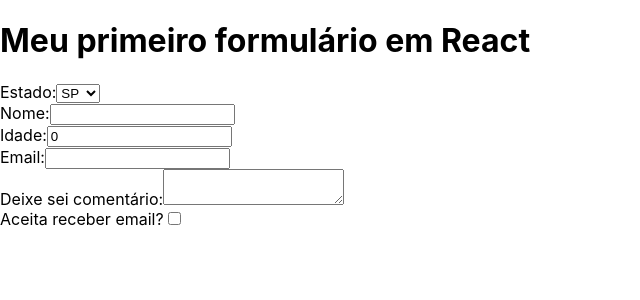
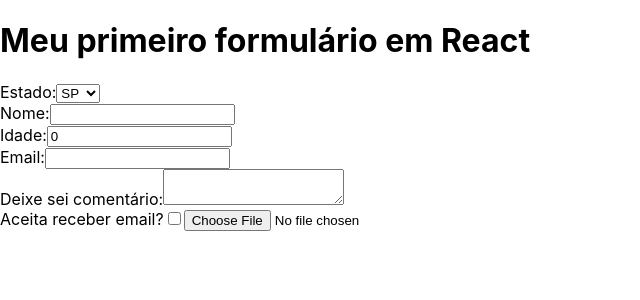
Before and after one commit to GustavoSFer/trybe-exercises, a React (Create React App) app in the folder bloco-12/dia-2/fomulario/: page / in a window 1280 px wide. Shown: the top 300 px of the page, without its empty margins (0-640 px from the left). Built offline with nearby package versions, Linux system fonts and the light colour scheme.

Commit message:
adicionando um arquivo file

```diff
--- a/bloco-12/dia-2/fomulario/src/Form.js
+++ b/bloco-12/dia-2/fomulario/src/Form.js
@@ -10,6 +10,7 @@
       email: '',
       comentario:'',
       aceito: false,
+      file: '',
     }
     this.handleState = this.handleState.bind(this);
   }
@@ -58,6 +59,7 @@
             Aceita receber email?
             <input type="checkbox" name="aceito" id="aceito" value={this.state.aceito} onChange={this.handleState} />
           </label>
+          <input type="file" name="file" value={this.state.file} onChange={this.handleState}/>
         </form>
       </div>
     );
```
